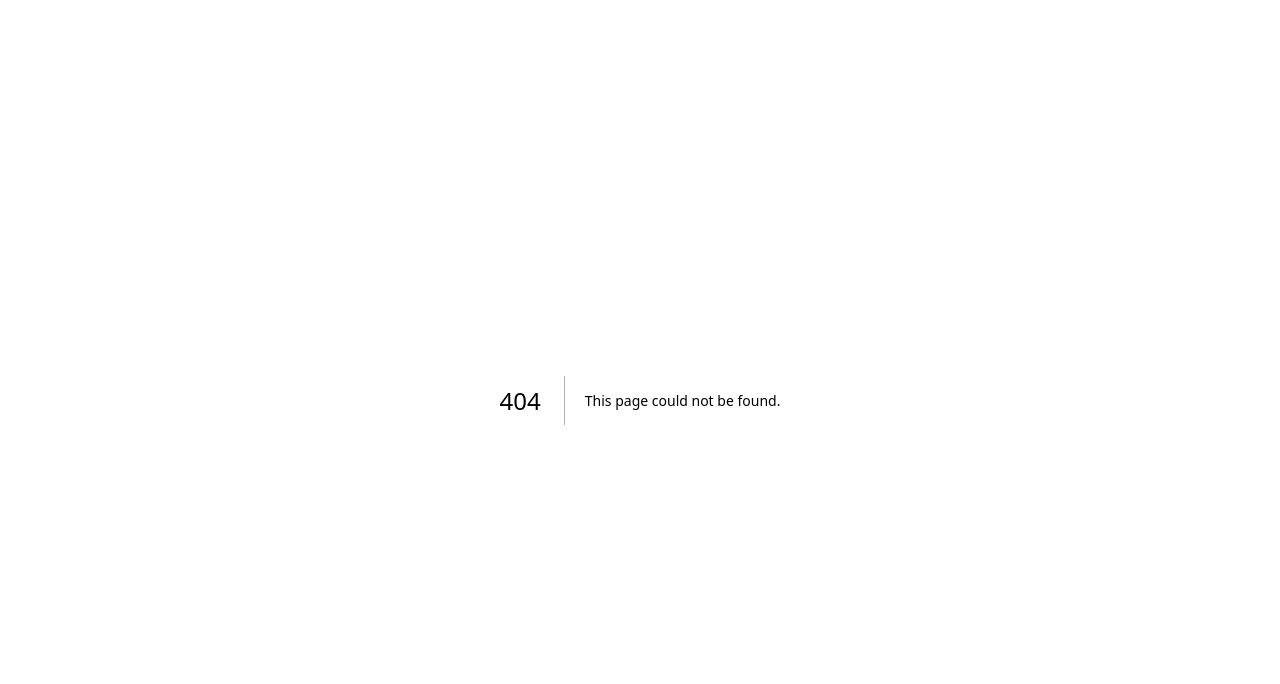
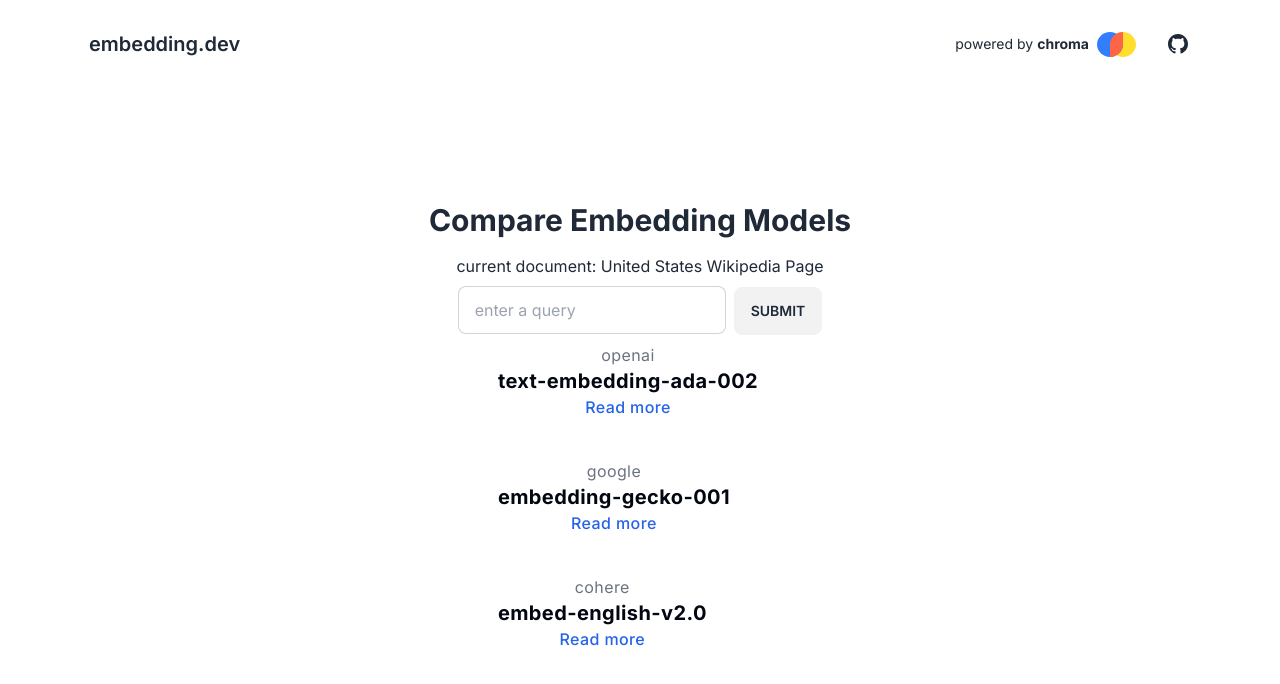
Before and after one commit to justinliang1020/embedding-dev, a Next.js app: page /compare in a window 1280 px wide. Before the commit this address had no page. Shown: the top 684 px of the page. Built offline with nearby package versions, Linux system fonts and the light colour scheme.

Commit message:
add /compare

```diff
--- /dev/null
+++ b/src/app/compare/page.tsx
@@ -0,0 +1,80 @@
+"use client";
+import { useForm, SubmitHandler } from "react-hook-form";
+import { FormEvent, useState } from "react";
+import { v4 as uuidv4, v4 } from "uuid";
+import { Output, models } from "@/utils/utils";
+import Header from "../../components/Header";
+export default function Compare() {
+    const [outputs, setOutputs] = useState<{ [key: string]: Output[] }>({})
+    const [query, setQuery] = useState("");
+    const [loading, setLoading] = useState(false);
+    const makeApiCall = async (event: FormEvent<HTMLFormElement>) => {
+        event.preventDefault();
+        setLoading(true);
+        const res = await fetch("api/query", {
+            method: "POST",
+            body: JSON.stringify({
+                query: query
+            })
+        });
+        setOutputs(await res.json());
+        setTimeout(() => {
+            setLoading(false);
+        }, 100);
+    }
+    return (
+        <div className="flex max-w-6xl mx-auto flex-col justify-center py-2 min-h-screen">
+            <Header />
+            <main className="flex flex-col flex-1 w-full items-center justify-center text-center px-4 mt-5 background-gradient">
+                {/* <main className="grid grid-cols-3 h-full"> */}
+                <h1 className="font-bold sm:text-3xl text-xl pb-4">
+                    Compare Embedding Models
+                </h1>
+                <div className="pb-2">
+                    current document: United States Wikipedia Page
+
+                </div>
+                <form className="space-x-2 pb-2" onSubmit={makeApiCall}>
+                    <input
+                        type="text"
+                        className="input input-bordered"
+                        placeholder="enter a query"
+                        value={query}
+                        onChange={e => {
+                            setQuery(e.target.value)
+                        }}
+                    />
+                    {!loading && (
+                        <button className="btn">Submit</button>
+                    )}
+                    {loading && (
+                        <button disabled className="btn align-middle">
+                            <span className="loading loading-spinner loading-md"></span>
+                        </button>
+                    )}
+                </form>
+                <div className="flex-initial">
+                    {models.map((model) => (
+                        <div key={model.name} className="flex gap-6 tracking-wide mb-10">
+                            <div className="items-center h-max align-middle">
+                                <h2 className="text-gray-500 text-center">{model.company}</h2>
+                                <h1 className="font-bold text-xl text-gray-950">{model.name}</h1>
+                                <a href={model.link} className="font-medium text-blue-600 dark:text-blue-500 hover:underline">Read more</a>
+                            </div>
+                            <div className="flex gap-2">
+                                {outputs[model.name]?.map((output) => (
+                                    <div key={v4()} className="border-2 border-gray-800 rounded-xl p-2">
+                                        {output.text}
+                                        <div className="text-center text-gray-500 p-2">
+                                            Distance: {output.distance}
+                                        </div>
+                                    </div>
+                                ))}
+                            </div>
+                        </div>
+                    ))}
+                </div>
+            </main>
+        </div>
+    )
+}
```
